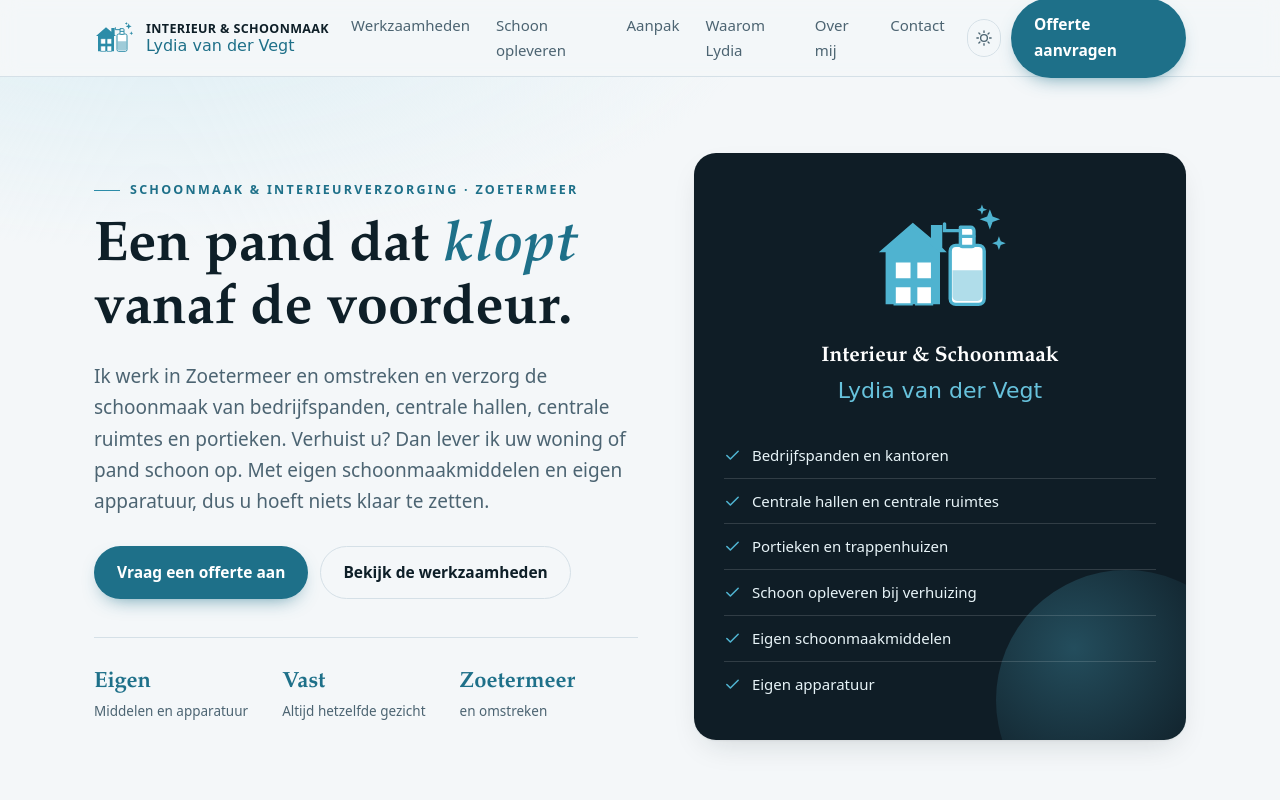
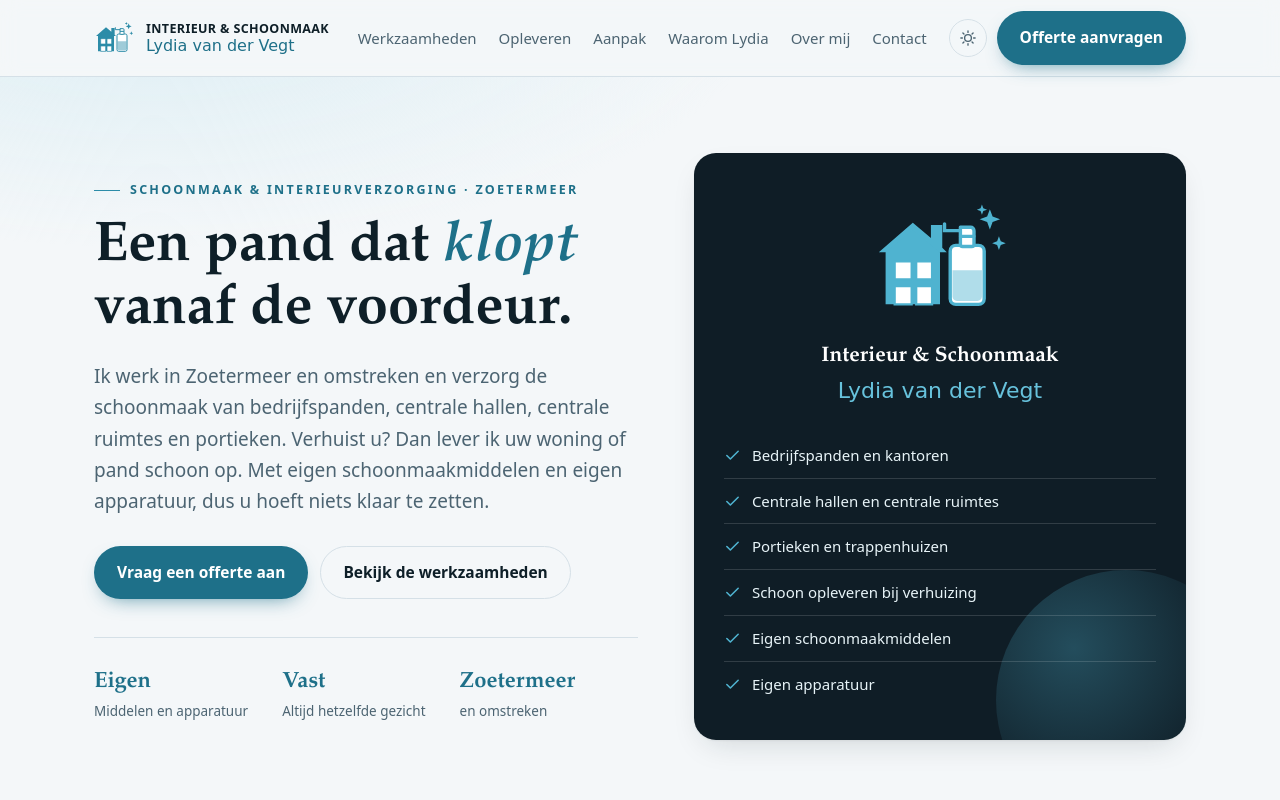
Before and after one commit to Larsmeneer/schoonmaakbedrijf-lydiavdvegt, a plain HTML site: page index.html in a window 1280 px wide. Shown: the top 800 px of the page. Drawn offline with Linux system fonts and the light colour scheme.

Commit message:
Bovenbalk repareren
Met het item erbij braken de menu-items over twee regels. Het item heet nu
Opleveren, de items breken niet meer af en het klapmenu begint bij 1100 in
plaats van 960 pixels.

```diff
--- a/index.html
+++ b/index.html
@@ -54,7 +54,7 @@
     </a>
     <nav class="nav-links" id="navLinks">
       <a href="#werk">Werkzaamheden</a>
-      <a href="#opleveren">Schoon opleveren</a>
+      <a href="#opleveren">Opleveren</a>
       <a href="#aanpak">Aanpak</a>
       <a href="#waarom">Waarom Lydia</a>
       <a href="#over">Over mij</a>
--- a/stijl.css
+++ b/stijl.css
@@ -102,8 +102,8 @@ img,svg{max-width:100%;display:block}
 .brand .naam{display:flex;flex-direction:column;line-height:1.2}
 .brand .naam .b1{font-size:12.5px;font-weight:600;letter-spacing:.03em;color:var(--text)}
 .brand .naam .b2{font-family:var(--script);font-size:16px;color:var(--accent-deep)}
-.nav-links{display:flex;gap:26px;margin-left:auto;font-size:15px}
-.nav-links a{text-decoration:none;color:var(--text-soft);font-weight:500}
+.nav-links{display:flex;gap:22px;margin-left:auto;font-size:15px}
+.nav-links a{text-decoration:none;color:var(--text-soft);font-weight:500;white-space:nowrap}
 .nav-links a:hover{color:var(--accent-deep)}
 .nav-cta{display:flex;align-items:center;gap:10px}
 .theme-toggle{width:38px;height:38px;border-radius:999px;border:1px solid var(--line);background:transparent;
@@ -113,7 +113,7 @@ img,svg{max-width:100%;display:block}
 .menu-btn{display:none;width:42px;height:38px;border:1px solid var(--line);background:transparent;
   border-radius:10px;cursor:pointer;flex-direction:column;justify-content:center;align-items:center;gap:4px;padding:0}
 .menu-btn span{display:block;width:17px;height:1.6px;background:var(--text)}
-@media (max-width:960px){
+@media (max-width:1100px){
   .nav-links{position:absolute;top:76px;left:0;right:0;background:var(--card);border-bottom:1px solid var(--line);
     flex-direction:column;gap:0;padding:8px 24px 18px;display:none}
   .header.open .nav-links{display:flex}
```
Also changed, not shown: privacy/index.html (+1 -1 lines), voorwaarden/index.html (+1 -1 lines).
